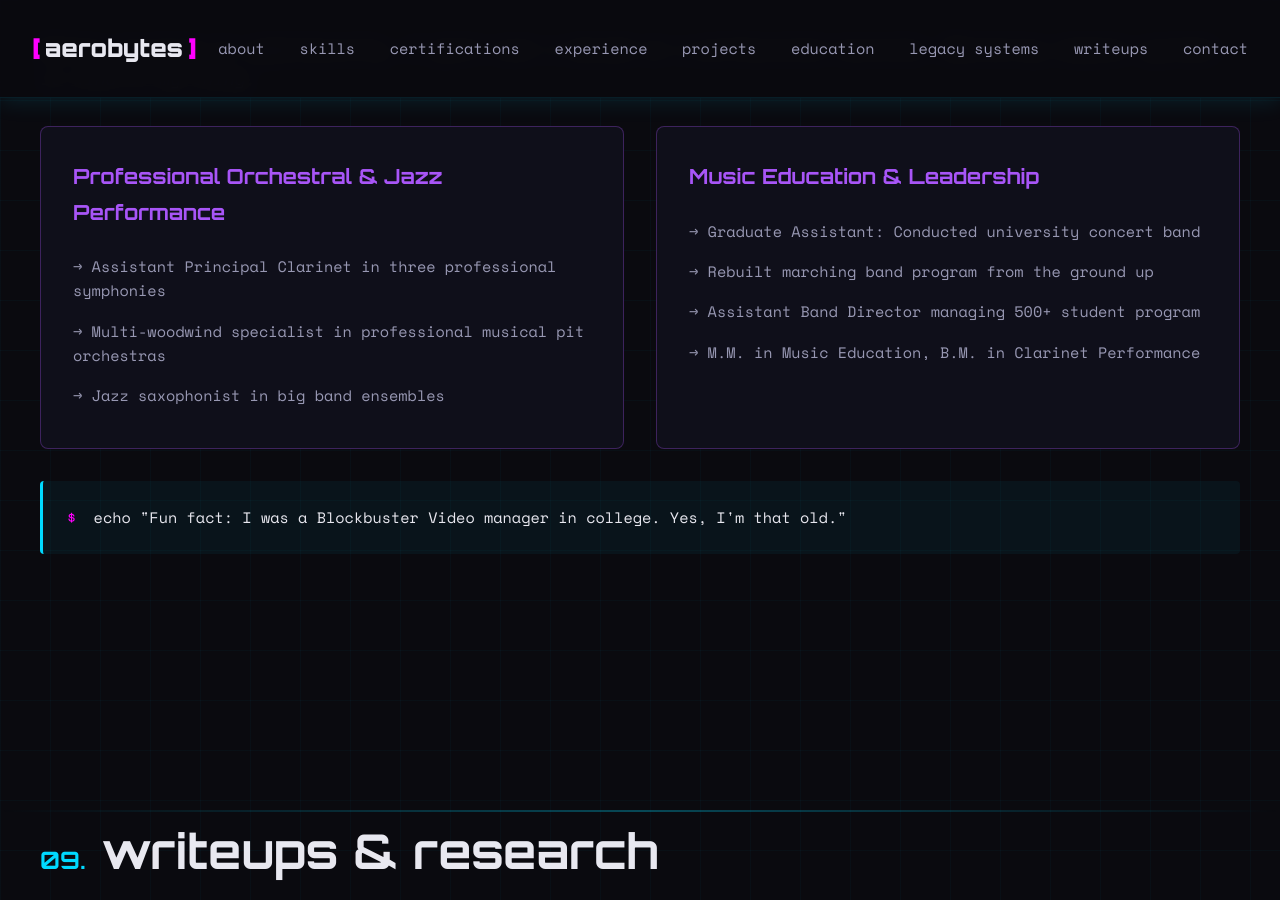
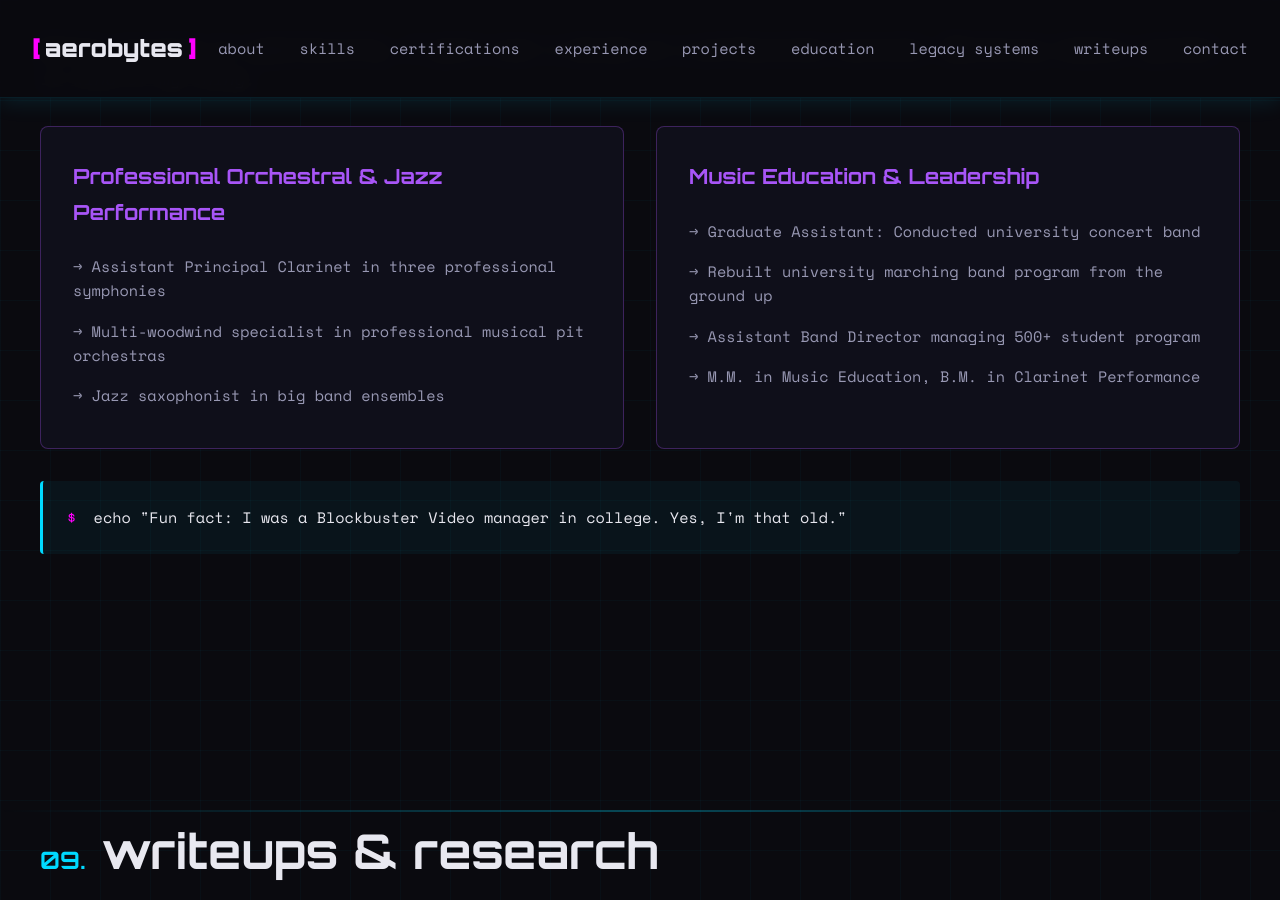
Before and after one commit to Aeronique/aerobytes-site, a Jekyll site: the page built from index.html, in a window 1280 px wide and 900 px high, scrolled down 8964 px. Built offline with Jekyll 4.4.1, drawn with Linux system fonts in a browser that asks for light colours.

Commit message:
Update index.html

```diff
--- a/index.html
+++ b/index.html
@@ -378,7 +378,7 @@ title: Home
                 <h3 class="legacy-title">Music Education & Leadership</h3>
                 <ul class="legacy-list">
                     <li>→ Graduate Assistant: Conducted university concert band</li>
-                    <li>→ Rebuilt marching band program from the ground up</li>
+                    <li>→ Rebuilt university marching band program from the ground up</li>
                     <li>→ Assistant Band Director managing 500+ student program</li>
                     <li>→ M.M. in Music Education, B.M. in Clarinet Performance</li>
                 </ul>
```
